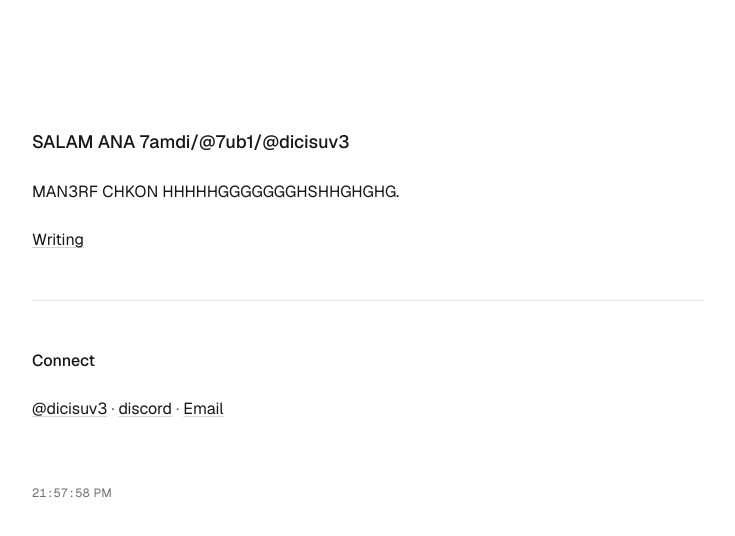
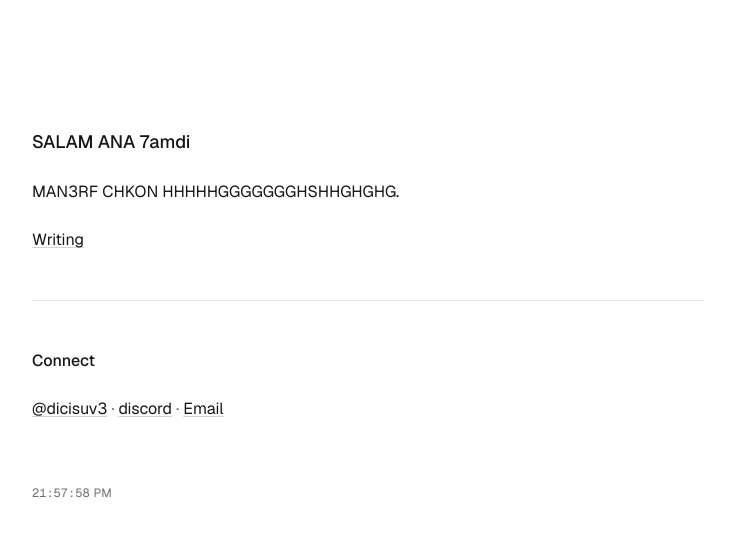
Before and after one commit to ana7amdi/7AMDI, a Next.js app: page / in a window 1280 px wide. Shown: the top 536 px of the page, without its empty margins (272-1007 px from the left). Built offline with nearby package versions, Linux system fonts and the light colour scheme.

Commit message:
update page.tsx

```diff
--- a/src/app/page.tsx
+++ b/src/app/page.tsx
@@ -11,7 +11,7 @@ export default function Home() {
   return (
     <Container>
       <AnimateEnter delay={0.4}>
-        <Heading className="mb-6">SALAM ANA 7amdi/@7ub1/@dicisuv3</Heading>
+        <Heading className="mb-6">SALAM ANA 7amdi</Heading>
       </AnimateEnter>
       <AnimateEnter delay={0.6}>
         <section className="mb-6 space-y-6">
```
